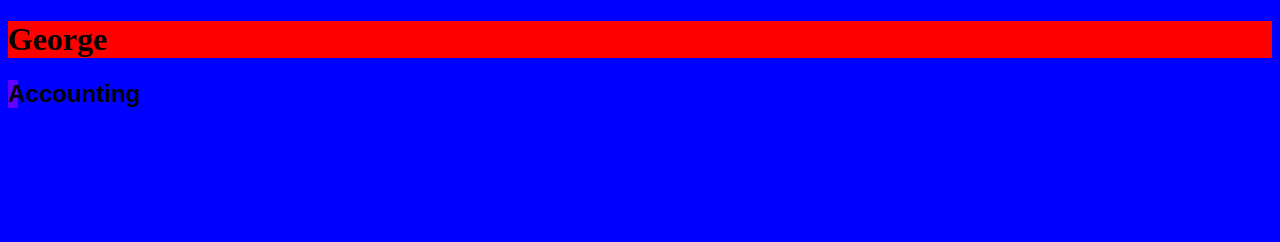
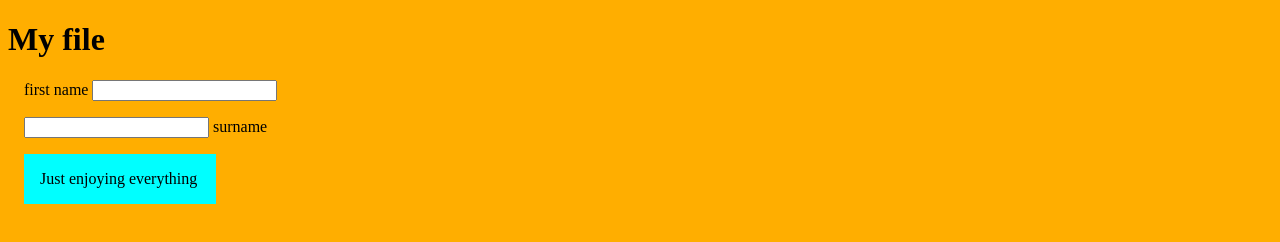
Before and after one commit to mabuzageorge/uj-layout-workshop, a plain HTML site: page responsive.html in a window 1280 px wide. Drawn offline with Linux system fonts and the light colour scheme.

Commit message:
projects-updated

```diff
--- a/responsive.html
+++ b/responsive.html
@@ -5,36 +5,41 @@
     <meta http-equiv="X-UA-Compatible" content="IE=edge">
     <meta name="viewport" content="width=device-width, initial-scale=1.0">
     <title>Document</title>
-<style>
-    body {
-        background-color: blue;
-    }
-
-    h1{
-        background-color: red ;
-        /* font-family: 'Lucida Sans', 'Lucida Sans Regular', 'Lucida Grande', 'Lucida Sans Unicode', Geneva, Verdana, sans-serif; */
-    }
-
-    h2{
-        background-color:rgb(98, 0, 255) ;
-        font-family: Arial, Helvetica, sans-serif;
-        size: 19px;
-        border: 50px;
-        width: 10px;
-        symbols:calc() ;
-
-
-
-    }
-</style>
-
+    <style>
+        body{
+            background-color: rgb(255, 174, 0);
+        }
+        @media (main-width: 768px) {
+            body{
+                background-color: orange;
+            }
+        }
+        .box{
+            background-color: aqua;
+            border: 5px solid rg;
+            width: 10em;
+            padding: 1em;
+            margin: 1em;
+        }
+        .input1{
+            margin: 1em;
+        }
+        .input2{
+            margin: 1em;
+        }
+    </style>
 </head>
 <body>
-    <h1> George </h1>
-
-    <h2> Accounting </h2>
-    <h3> </h3>
-
+    <h1>My file</h1>
+    <div class="input1">
+    <label for="first name">first name</label>
+    <input type="text" name="first name" ></div>
+    <div class="input2">
+        <input type="text" name="surname" >
+        <label for="surname name">surname</label>
+    </div>
+    <div class="box">
+        Just enjoying everything
+    </div>
 </body>
-
 </html>
```
Also changed, not shown: cupcake.html (+32 -36 lines), 1 other file.
